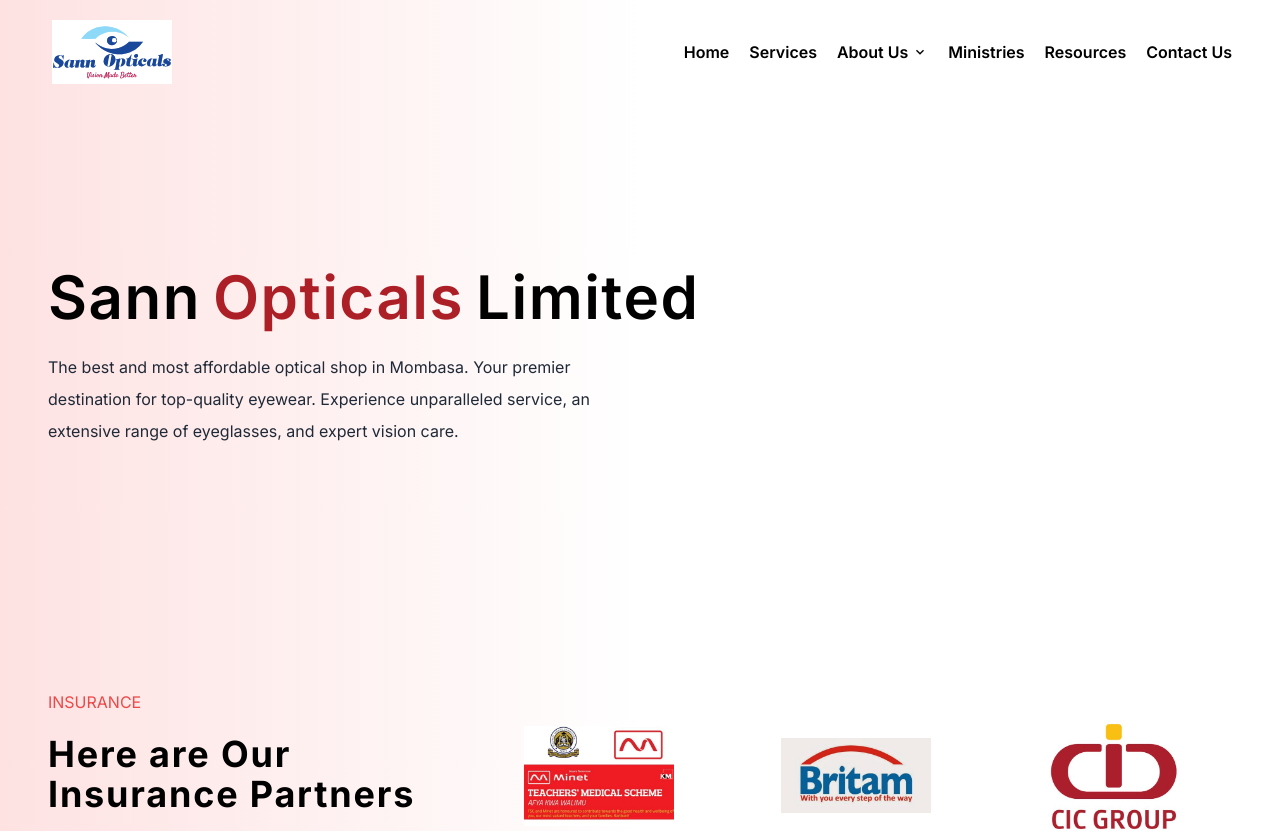
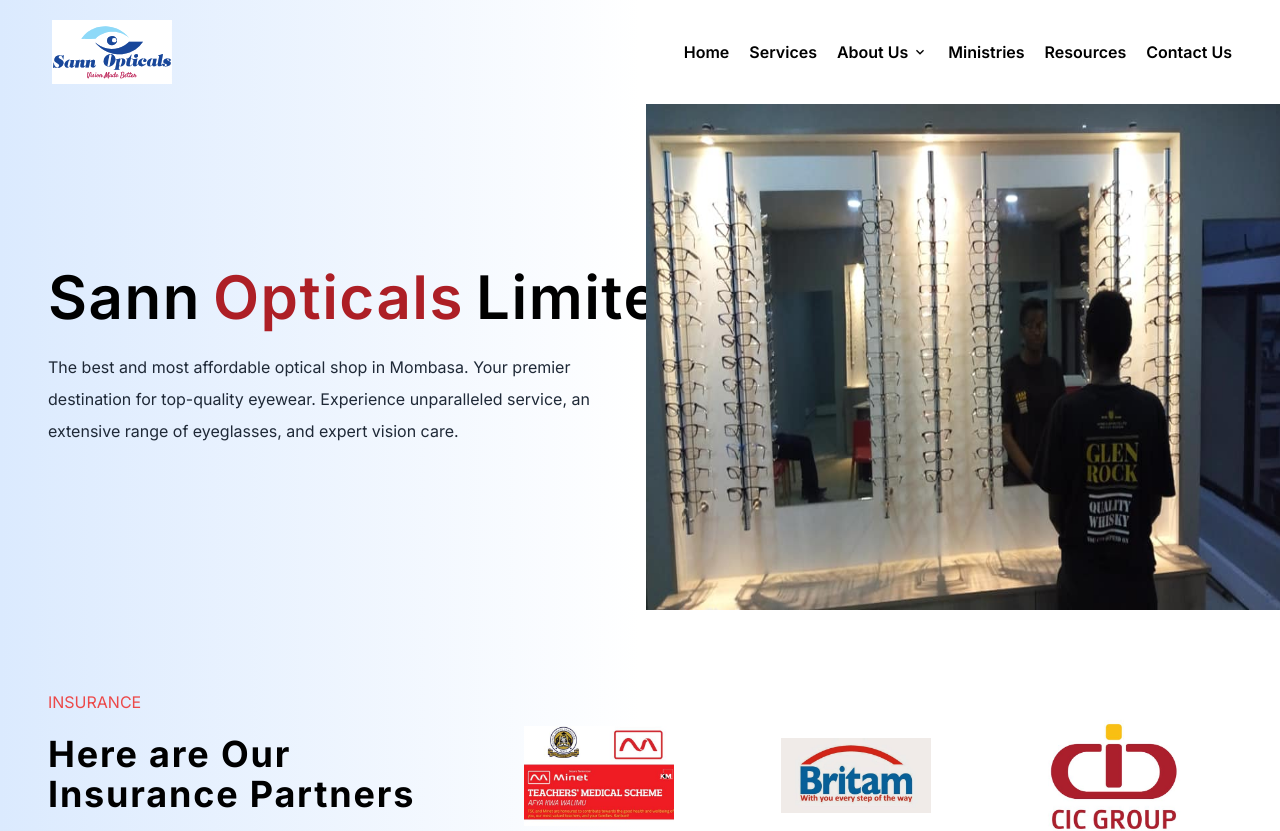
Before and after one commit to JoelOgira/sann-opticals, a Next.js app: page / in a window 1280 px wide. Shown: the top 831 px of the page. Built offline with nearby package versions, Linux system fonts and the light colour scheme.

Commit message:
Added new styling

```diff
--- a/app/globals.css
+++ b/app/globals.css
@@ -5,7 +5,7 @@
 body,
 html {
   min-height: 100svh;
-  @apply bg-gradient-to-r from-red-100 via-white to-white
+  @apply bg-gradient-to-r from-blue-100 via-white to-white
 }
 
 /* ***********  Hamburger menu  ************* */
@@ -58,13 +58,31 @@ html {
 
 /* ***********  Hamburger menu  ************* */
 
+/* ***********  Carousel ************* */
+.slider1 {
+  background: url("../public/display.webp");
+  background-size: 100% 100%;
+  height: 100%;
+}
 
+.slider2 {
+  background: url("../public/office0.webp");
+  background-size: 100% 100%;
+  height: 100%;
+}
+
+.slider3 {
+  background: url("../public/office3.webp");
+  background-size: 100% 100%;
+  height: 100%;
+}
+
+/* ***********  Carousel ************* */
 
 /* ***********  Contact  ************* */
 .contact-banner {
   background: url("../public/front-office.jpg");
   background-size: 100% 100%;
-  height: 100%;
 }
 
 /* ***********  Contact  ************* */
```
